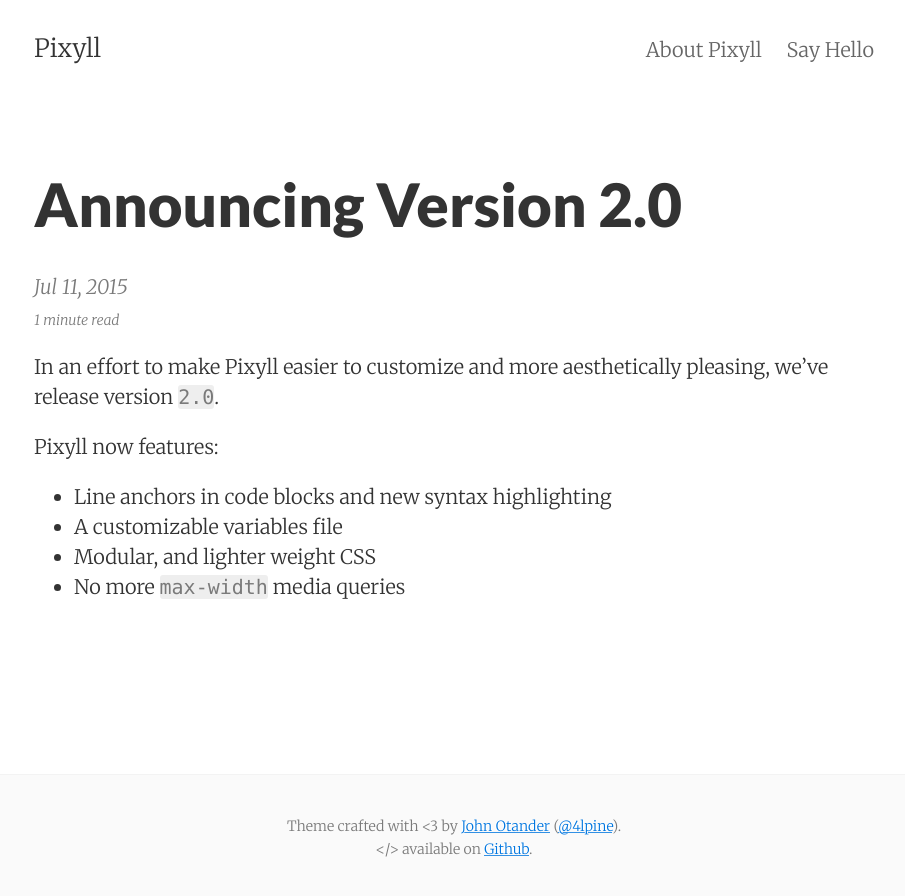
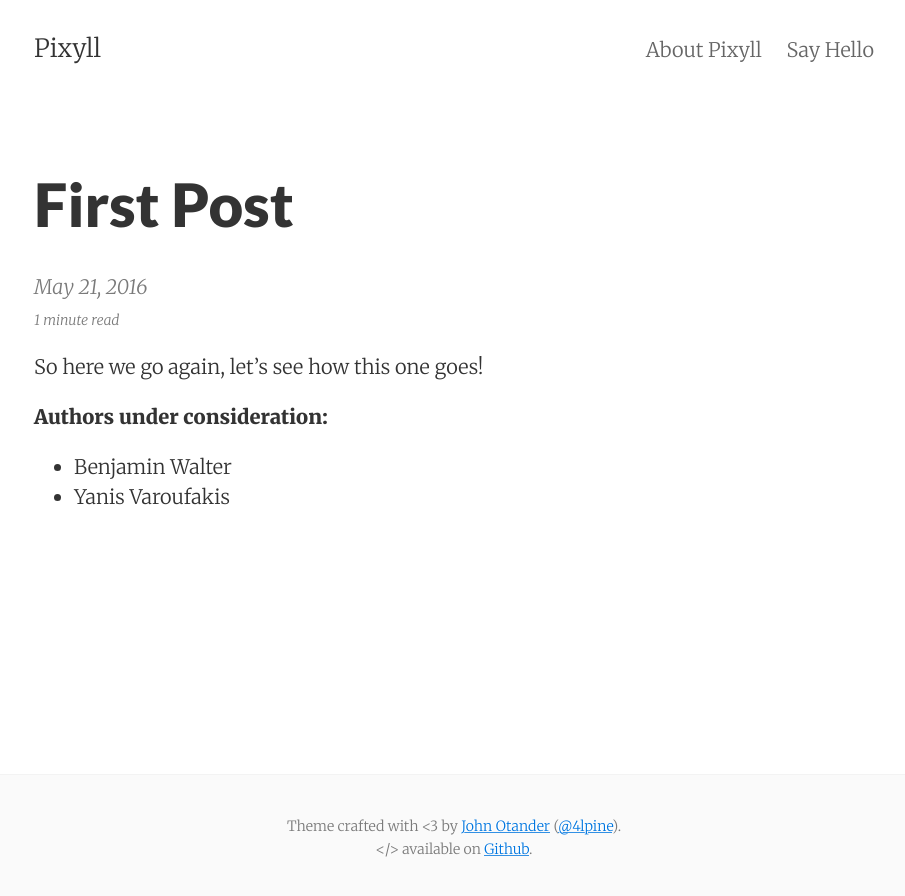
Before and after one commit to knikravesh/knikravesh.github.io, a Jekyll site: the page built from _posts/2015-07-11-announcing-pixyll-version-2.md, in a window 1280 px wide. Shown: the top 896 px of the page, without its empty margins (186-1091 px from the left). Built offline with Jekyll 4.4.1, drawn with Linux system fonts in a browser that asks for light colours.

Commit message:
Post
Post
1

```diff
--- a/_posts/2015-07-11-announcing-pixyll-version-2.md
+++ b/_posts/2015-07-11-announcing-pixyll-version-2.md
@@ -1,16 +1,14 @@
 ---
 layout:     post
-title:      Announcing Version 2.0
-date:       2015-07-11
-summary:    Now, Pixyll is lighter weight and more customizable than before.
-categories: jekyll pixyll
+title:      First Post
+date:       2016-05-21
+summary:    First post on my new GitHubs Pages blog!
+categories: benjamin
 ---
 
-In an effort to make Pixyll easier to customize and more aesthetically pleasing, we've release version `2.0`.
+So here we go again, let's see how this one goes!
 
-Pixyll now features:
+**Authors under consideration:**
 
-* Line anchors in code blocks and new syntax highlighting
-* A customizable variables file
-* Modular, and lighter weight CSS
-* No more `max-width` media queries
+* Benjamin Walter
+* Yanis Varoufakis
```
